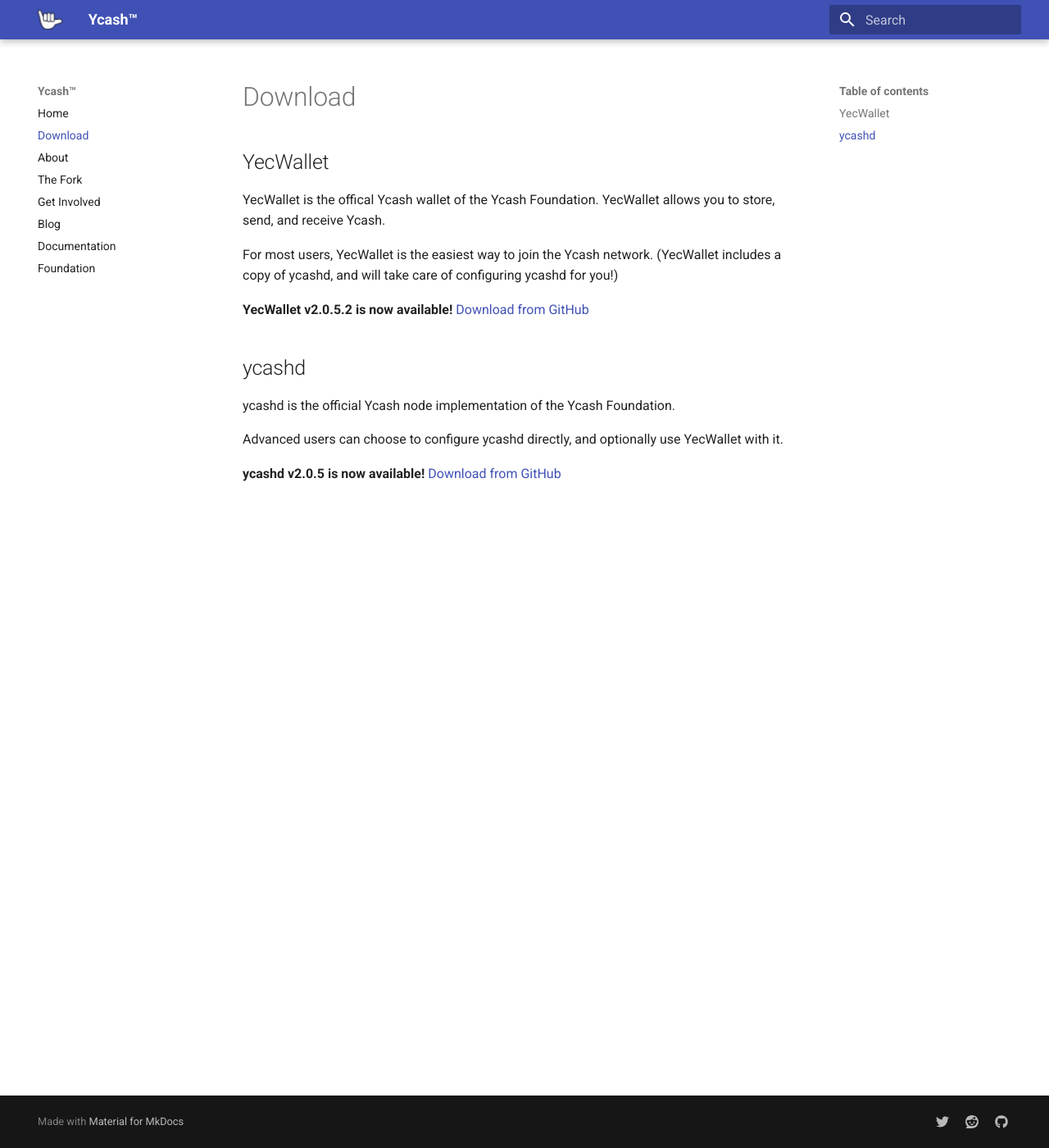
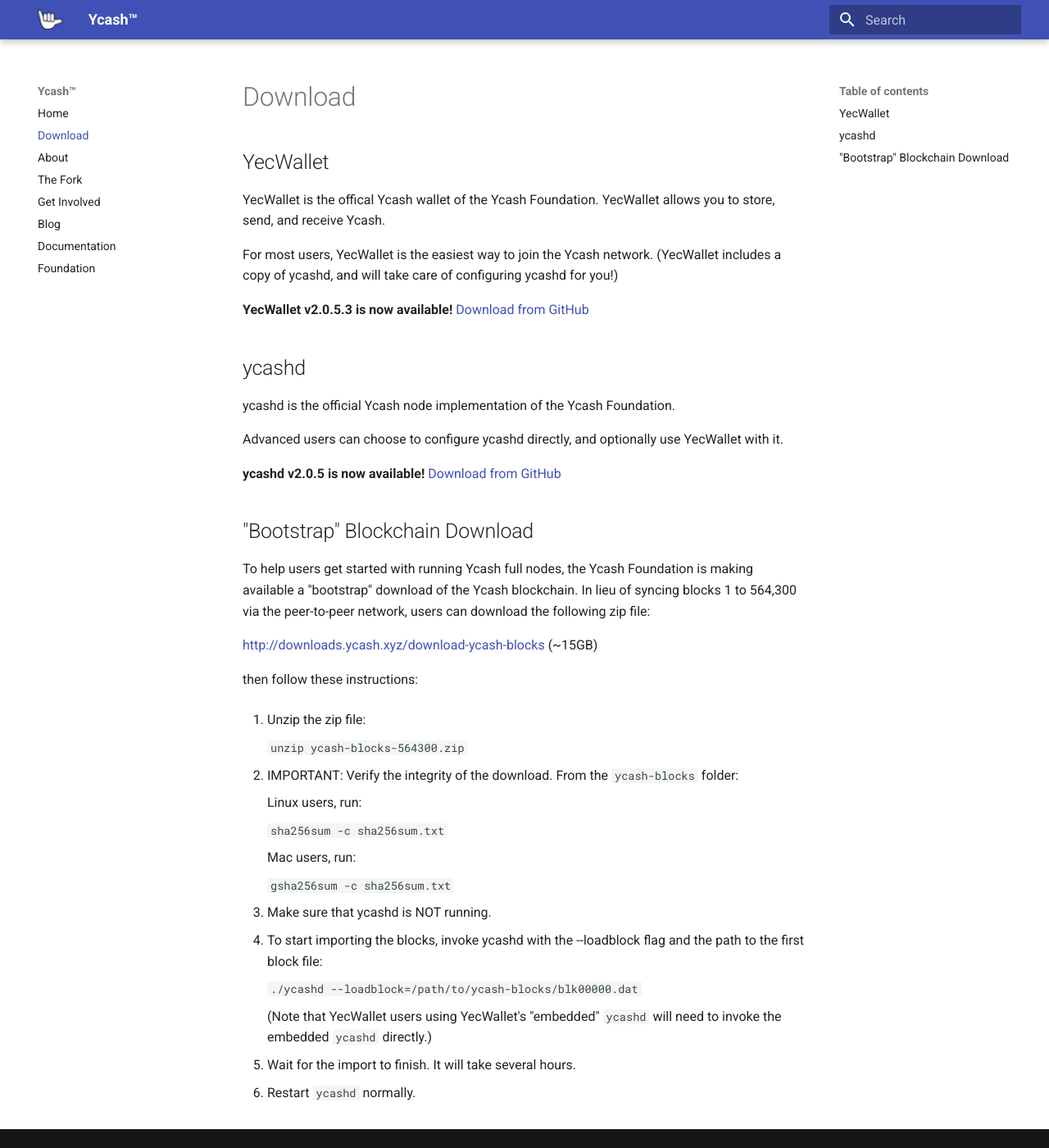
Before and after one commit to ycashfoundation/ycash-website, an MkDocs documentation site: the page built from docs/download.md, in a window 1280 px wide and 1400 px high. Shown: the whole window at 82% size. Built offline with MkDocs 1.6.1 and Material for MkDocs 9.7.7, drawn with Linux system fonts in a browser that asks for light colours.

````diff
--- a/docs/download.md
+++ b/docs/download.md
@@ -6,7 +6,7 @@ YecWallet is the offical Ycash wallet of the Ycash Foundation. YecWallet allows
 
 For most users, YecWallet is the easiest way to join the Ycash network. (YecWallet includes a copy of ycashd, and will take care of configuring ycashd for you!)
 
-**YecWallet v2.0.5.2 is now available!** [Download from GitHub](https://github.com/ycashfoundation/yecwallet/releases)
+**YecWallet v2.0.5.3 is now available!** [Download from GitHub](https://github.com/ycashfoundation/yecwallet/releases)
 
 ## ycashd
 
@@ -15,3 +15,37 @@ ycashd is the official Ycash node implementation of the Ycash Foundation.
 Advanced users can choose to configure ycashd directly, and optionally use YecWallet with it.
 
 **ycashd v2.0.5 is now available!** [Download from GitHub](https://github.com/ycashfoundation/ycash/releases/tag/2.0.5)
+
+## "Bootstrap" Blockchain Download
+
+To help users get started with running Ycash full nodes, the Ycash Foundation is making available a "bootstrap" download of the Ycash blockchain. In lieu of syncing blocks 1 to 564,300 via the peer-to-peer network, users can download the following zip file:
+
+[http://downloads.ycash.xyz/download-ycash-blocks](http://downloads.ycash.xyz/download-ycash-blocks) (~15GB)
+
+then follow these instructions:
+
+1. Unzip the zip file:
+
+    ```unzip ycash-blocks-564300.zip```
+
+2. IMPORTANT: Verify the integrity of the download. From the `ycash-blocks` folder:
+
+    Linux users, run:
+
+    ```sha256sum -c sha256sum.txt```
+
+    Mac users, run:
+
+    ```gsha256sum -c sha256sum.txt```
+
+3. Make sure that ycashd is NOT running.
+
+4. To start importing the blocks, invoke ycashd with the --loadblock flag and the path to the first block file:
+
+    ```./ycashd --loadblock=/path/to/ycash-blocks/blk00000.dat```
+
+    (Note that YecWallet users using YecWallet's "embedded" `ycashd` will need to invoke the embedded `ycashd` directly.)
+
+5. Wait for the import to finish. It will take several hours.
+
+6. Restart `ycashd` normally.
````
Also changed, not shown: docs/index.md (+2 -3 lines), docs/the_fork.md (+3 -8 lines).
